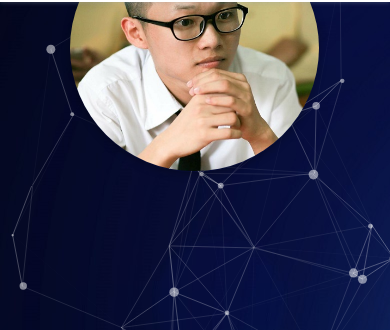
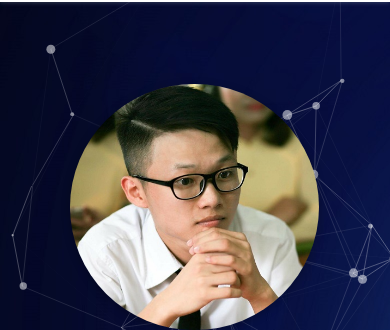
Before and after one commit to Phuong14/heart, a plain HTML site: page index.html in a window 390 px wide. Shown: the part 55-385 px from the top of the page. Drawn offline with nearby package versions, Linux system fonts and the light colour scheme; animation ran at ten frames a second.

Commit message:
change css

```diff
--- a/assets/css/style.css
+++ b/assets/css/style.css
@@ -343,7 +343,7 @@ header .navbar ul li a:hover {
     margin-top: 12rem;
   }
   .home .image img {
-    margin-top: -12rem;
+    margin-top: 12rem;
   }
   .home .content p {
     font-size: 2.2rem;
```
